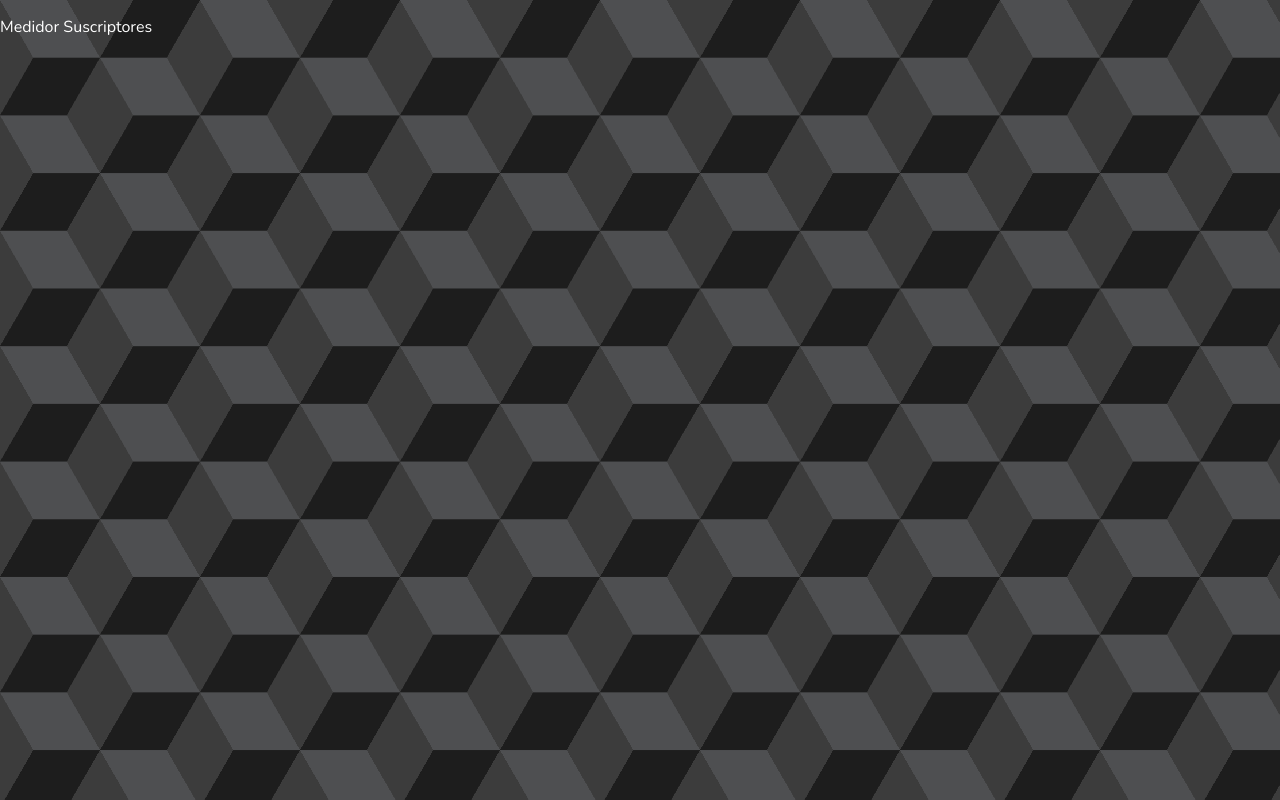
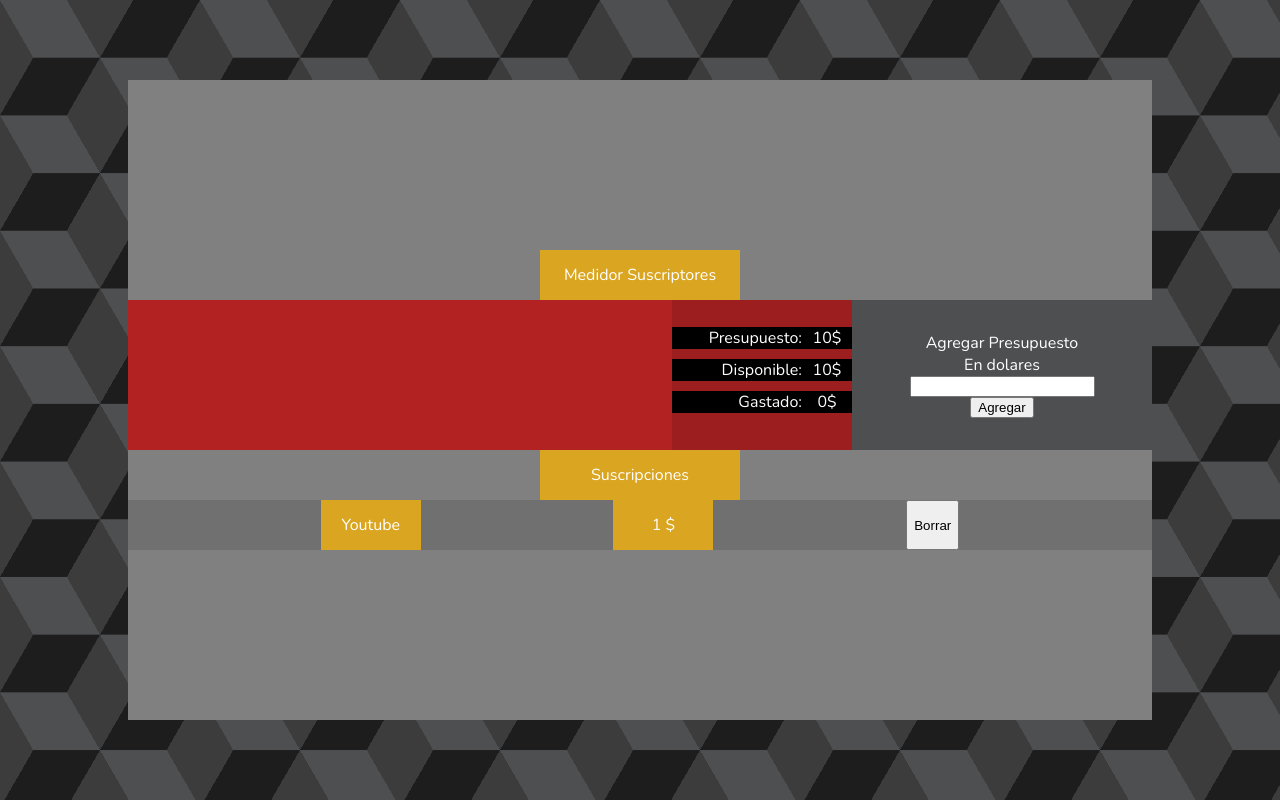
Before and after one commit to Wilfer-Suarez/PruebasdeDisenoPaginaWeb, a plain HTML site: page index.html in a window 1280 px wide. Drawn offline with nearby package versions, Linux system fonts and the light colour scheme.

Commit message:
commit 4 final

```diff
--- a/index.html
+++ b/index.html
@@ -23,20 +23,26 @@
             <p>Medidor Suscriptores</p>
         </div>
 
-        <!-- <div class="caja2">
-            <p>Agregar Presupuesto</p>
-            <p>En dolares</p>
-            <input type="text" name="" id="">
-            <button>Agregar</button>
-        </div> -->
+        <div class="cajaSecundaria">
+            <div class="caja2">
+                <p>Agregar Presupuesto</p>
+                <p>En dolares</p>
+                <input type="text" name="" id="">
+                <button>Agregar</button>
+            </div>
 
-        <!-- <div class="caja3">
-            <div>Presupuesto: 10$</div>
-            <div>Disponible: 10$</div>
-            <div>Gastado: 0$</div>
+            <div class="caja3">
+                <div>Presupuesto:<p>10$</p>
+                </div>
+                <div>Disponible:<p>10$</p>
+                </div>
+                <div>Gastado:<p>0$</p>
+                </div>
+            </div>
         </div>
 
         <div class="caja4">
+
             <p>Suscripciones</p>
         </div>
 
@@ -44,7 +50,7 @@
             <p>Youtube</p>
             <p>1 $</p>
             <button>Borrar</button>
-        </div> -->
+        </div>
     </div>
 
     <script src="script.js"></script>
--- a/style.css
+++ b/style.css
@@ -28,4 +28,109 @@ body {
             var(--c2) 0 120deg,
             var(--c3) 0 180deg);
     background-size: var(--s) calc(var(--s) * 0.577);
+
+    p {
+        margin: 0;
+    }
 }
+
+div.cajaPrincipal {
+    background-color: gray;
+    height: 80vh;
+    width: 80vw;
+    margin: 10vh 10vw;
+    display: flex;
+    flex-direction: column;
+    justify-content: center;
+    align-items: center;
+
+    div.caja1 {
+        background-color: #00000020;
+
+        p {
+            background-color: goldenrod;
+            height: 50px;
+            width: 200px;
+            display: flex;
+            justify-content: center;
+            align-items: center;
+        }
+    }
+
+    div.cajaSecundaria {
+        background-color: firebrick;
+        height: 150px;
+        width: 80vw;
+        display: flex;
+        flex-direction: row-reverse;
+
+        div.caja2 {
+            background-color: #4e4f51;
+            height: 150px;
+            width: 300px;
+            display: flex;
+            flex-direction: column;
+            justify-content: center;
+            align-items: center;
+
+            p {}
+
+            input {}
+
+            button {}
+        }
+
+        div.caja3 {
+            background-color: #00000020;
+            height: 150px;
+            width: 180px;
+            display: flex;
+            flex-direction: column;
+            justify-content: center;
+
+            div {
+                background-color: black;
+                margin-bottom: 10px;
+                display: flex;
+                justify-content: end;
+
+                p {
+                    width: 50px;
+                    text-align: center;
+                }
+            }
+        }
+    }
+
+    div.caja4 {
+        background-color: #00000020;
+
+        p {
+            background-color: goldenrod;
+            height: 50px;
+            width: 200px;
+            display: flex;
+            justify-content: center;
+            align-items: center;
+        }
+    }
+
+    div.caja5 {
+        background-color: #00000020;
+        width: 80vw;
+        height: 50px;
+        display: flex;
+        justify-content: space-evenly;
+
+        p {
+            background-color: goldenrod;
+            height: 50px;
+            width: 100px;
+            display: flex;
+            justify-content: center;
+            align-items: center;
+        }
+
+        button {}
+    }
+}
```
